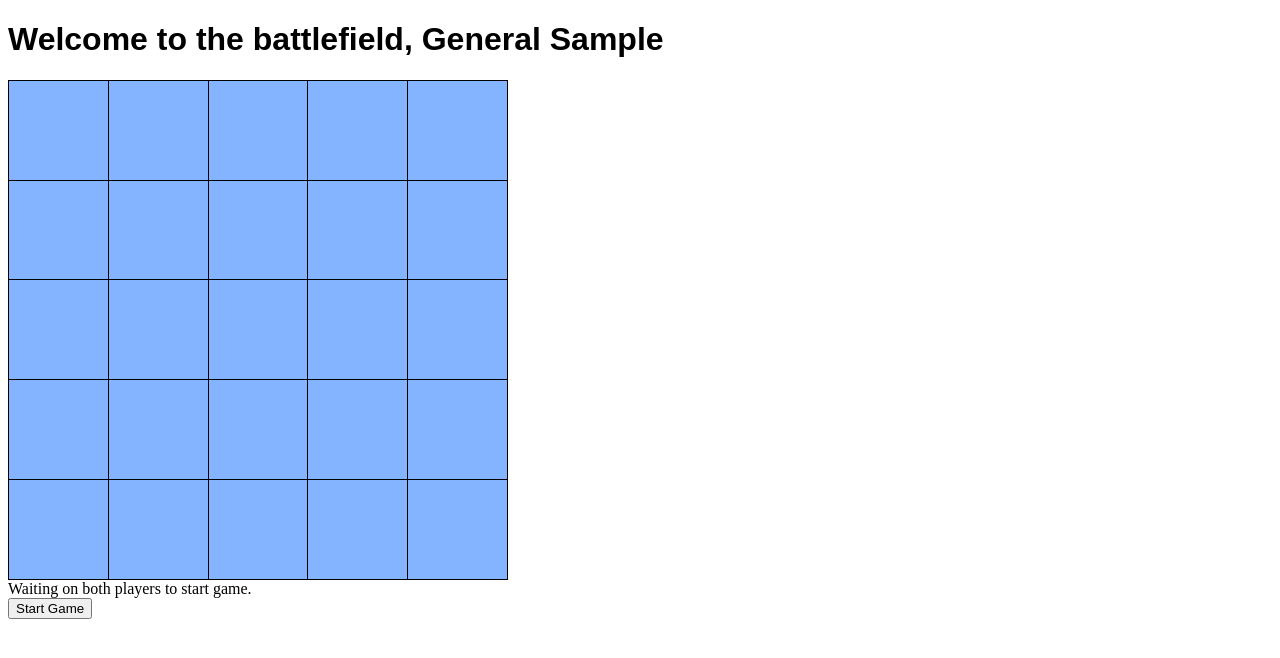
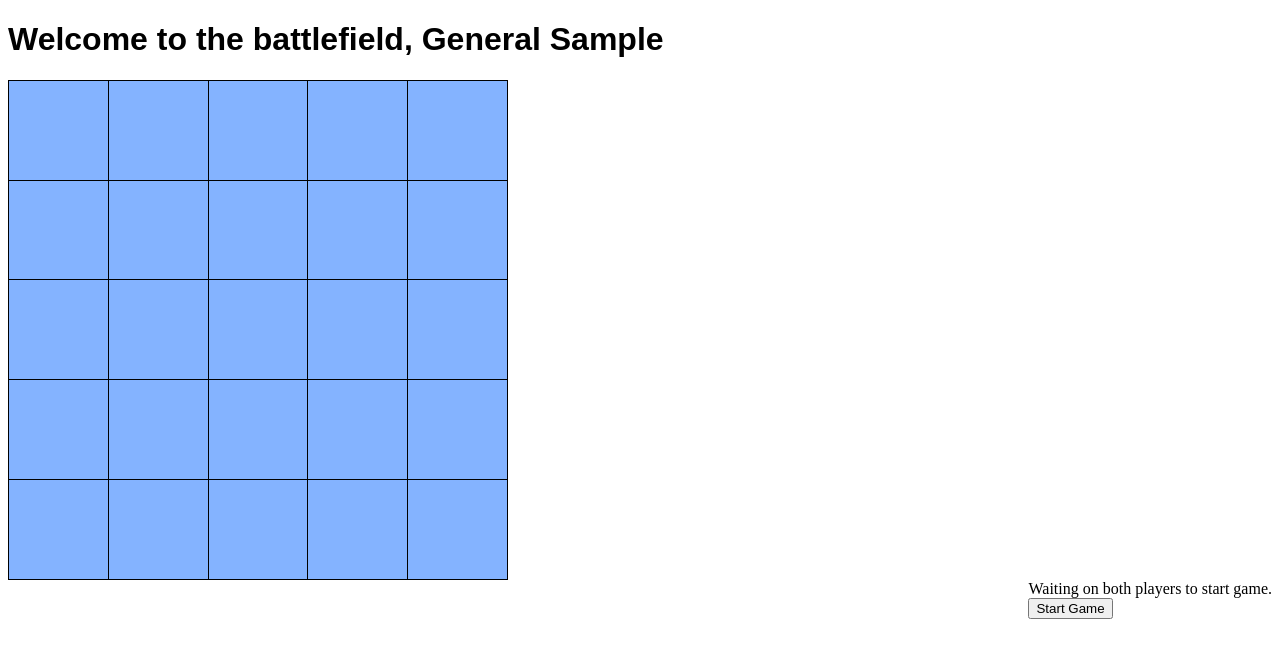
Before and after one commit to waruiz/BattleShipt, a React app: page / in a window 1280 px wide. Both pictures are taken after typing "Sample" into the empty fields and a click on the button "Submit". Shown: the top 658 px of the page. Built offline with nearby package versions, Linux system fonts and the light colour scheme; the HTML template or start-up script is replaced by a standard one.

Commit message:
Float GameProgress component right of Grid

```diff
--- a/client/src/components/GameProgress.jsx
+++ b/client/src/components/GameProgress.jsx
@@ -7,7 +7,7 @@ import ScoreBoard from './ScoreBoard.jsx';
 export default class GameProgress extends Component {
   render() {
     return(
-      <div>
+      <div style={{float: 'right'}}>
       <Context.Consumer>
       {(context) => (
         context.startGame && context.opponentStartGame ?
```
